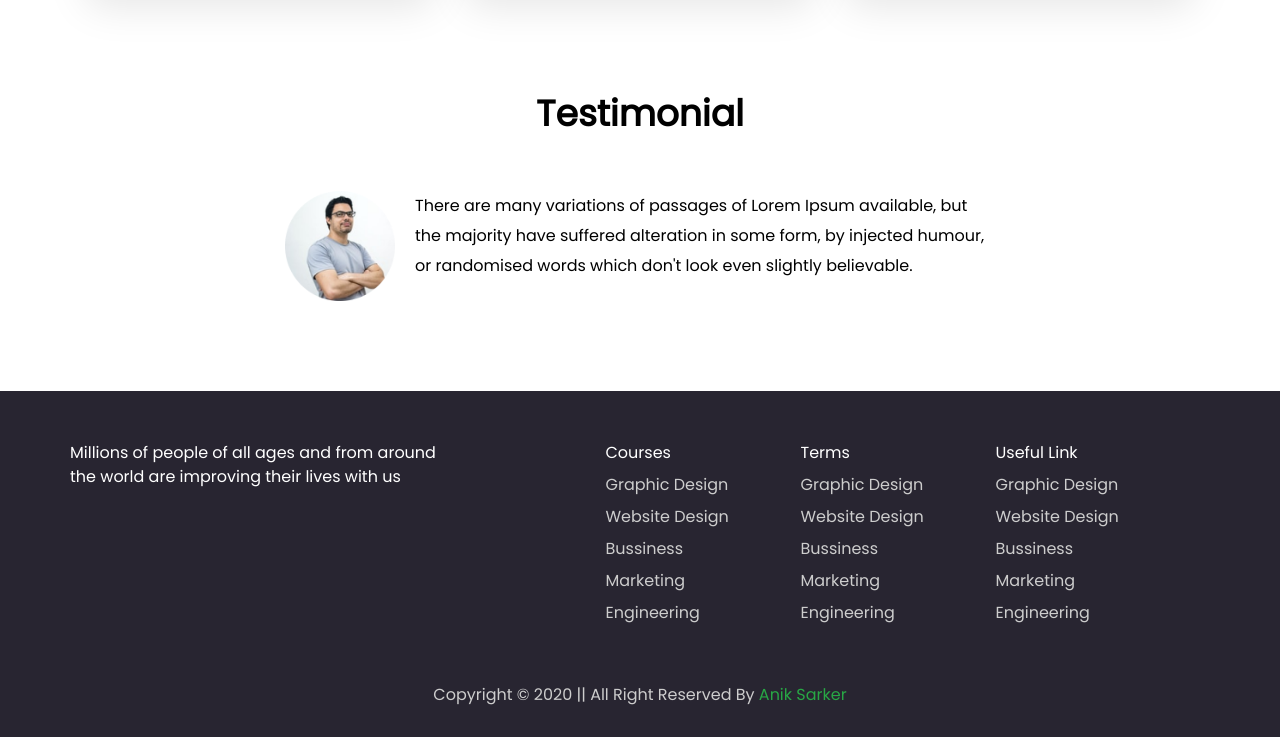
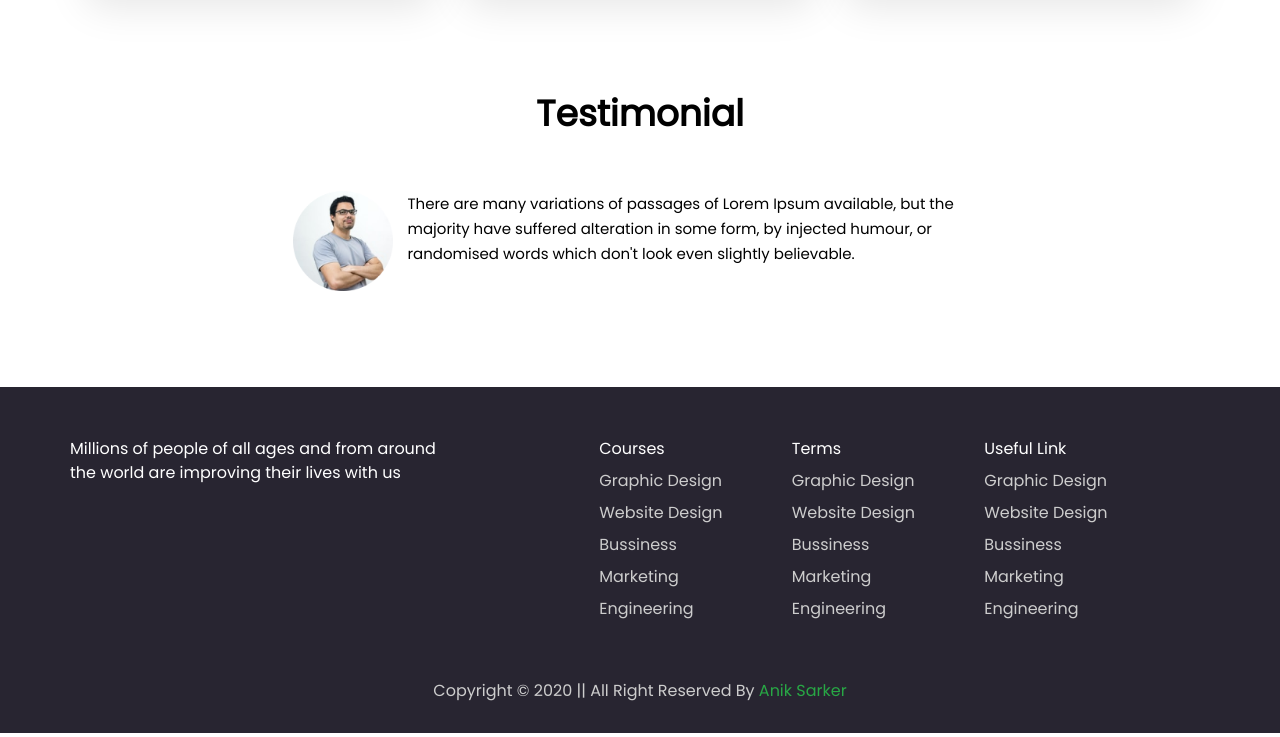
Before and after one commit to anik1612/e-school-website, a plain HTML site: page index.html in a window 1280 px wide. Shown: the part 2837-3574 px from the top of the page. Drawn offline with nearby package versions, Linux system fonts and the light colour scheme.

Commit message:
footer width problem fixed

```diff
--- a/index.html
+++ b/index.html
@@ -368,7 +368,7 @@
         <div class="container">
             <h3 class="text-center">Testimonial</h3>
             <div class="d-flex justify-content-center testimonial-text">
-                <img src="Photos/Man.png" alt="" height="110px" width="110px">
+                <img src="Photos/Man.png" alt="" height="100px" width="100px">
                 <p id="testimonial-text">There are many variations of passages of Lorem Ipsum available, but the
                     majority have suffered alteration in some form, by injected humour,
                     or randomised words which don't look even slightly believable.</p>
--- a/style.css
+++ b/style.css
@@ -10,8 +10,6 @@ section{
 p{
     color: dimgray;
 }
-
-
 
 /* header-area css start here */
 .header-area{
@@ -173,12 +171,11 @@ a.nav-link.custom-button{
 #testimonial-text{
     width: 580px;
     height: 90px;
-    font-size: 16px;
-    line-height: 30px;
+    font-size: 15px;
+    line-height: 25px;
     color: #000000;
-    margin-left: 20px;
+    margin-left: 15px;
 }
-
 /* testimonial section css start here */
 
 
@@ -186,6 +183,10 @@ a.nav-link.custom-button{
 /* footer part css start from here */
 footer{
     background-color: #282531;
+}
+
+footer div.row{
+    margin-right: 0;
 }
 
 .footer-container{
```
